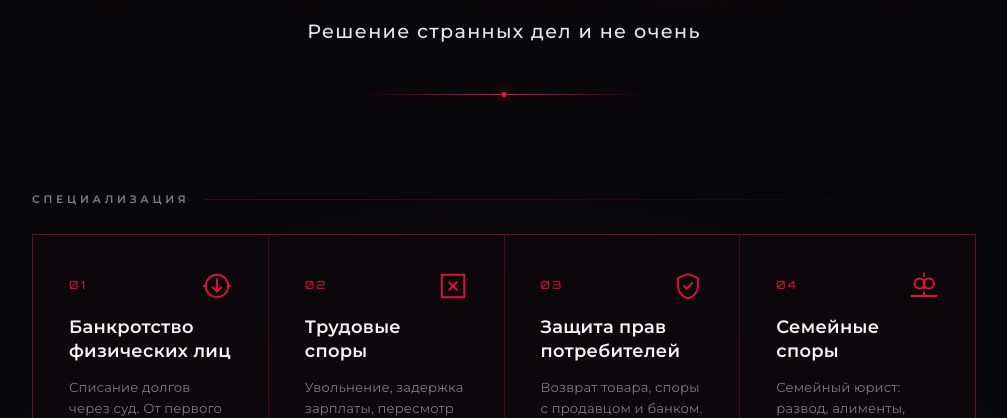
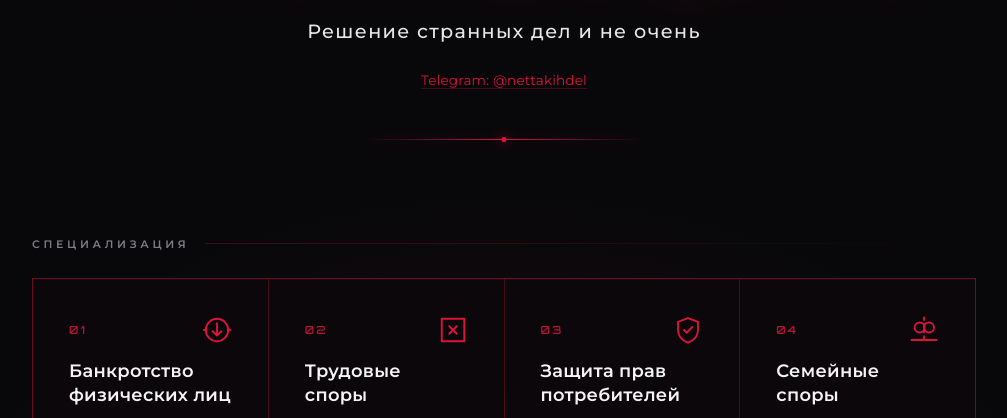
Before and after one commit to free1monday/strange-cases, a plain HTML site: page index.html in a window 1280 px wide. Shown: the part 339-757 px from the top of the page, without its empty margins (136-1143 px from the left). Drawn offline with Linux system fonts and the light colour scheme.

Commit message:
Добавлена ссылка на Telegram в блок герой

```diff
--- a/index.html
+++ b/index.html
@@ -108,6 +108,7 @@
         </h1>
 
         <p class="hero__tagline">Решение странных дел и не очень</p>
+        <p class="hero__telegram"><a href="https://t.me/nettakihdel" target="_blank" rel="noopener noreferrer">Telegram: @nettakihdel</a></p>
         <div class="hero__line" aria-hidden="true"></div>
       </section>
 
--- a/styles.css
+++ b/styles.css
@@ -171,6 +171,24 @@ body::after {
   font-weight: 500;
   letter-spacing: .07em;
   color: #e7e7ea;
+}
+
+.hero__telegram {
+  margin: clamp(16px, 3vh, 24px) 0 0;
+  font-size: .85rem;
+  color: var(--grey);
+}
+
+.hero__telegram a {
+  color: var(--red);
+  text-decoration: none;
+  border-bottom: 1px solid var(--red-line);
+  transition: color .2s ease, border-color .2s ease;
+}
+
+.hero__telegram a:hover {
+  color: var(--red-light);
+  border-bottom-color: var(--red);
 }
 
 .hero__line {
```
